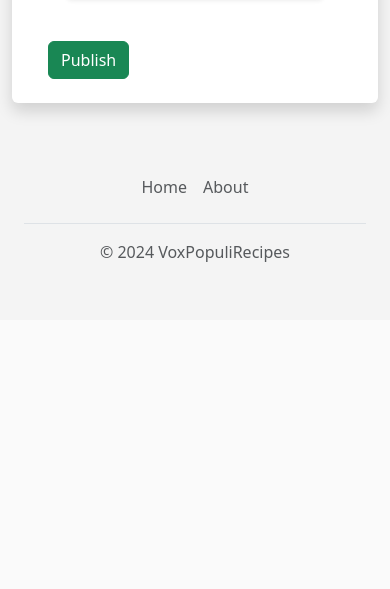
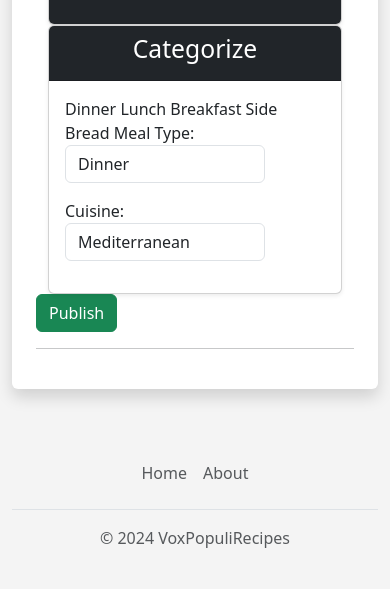
Before and after one commit to louigra/voxpopulirecipes, a Django app: page /submit_recipe/ in a window 390 px wide. Shown: the part 1286-1875 px from the top of the page. Before the commit the page ends 1548 px from the top, so only its background shows below. Run offline with Django 5.2, Linux system fonts and the light colour scheme; a user stored in the database is signed in; data comes from the database, SQL or seed files in the repository; both versions use the stored data as it was before the commit.

Commit message:
adding categorization in editing and submitting

```diff
--- a/mysite/voxpopulirecipes/templates/voxpopulirecipes/recipe.html
+++ b/mysite/voxpopulirecipes/templates/voxpopulirecipes/recipe.html
@@ -10,6 +10,8 @@
         <div class="card-body">
             <p class="mb-1"><strong>Created by:</strong> {{ recipe.creator.username }}</p>
             <p class="mb-0"><strong>Created on:</strong> {{ recipe.pub_date }}</p>
+            <p class="mb-0"><strong>Meal Type:</strong> {{ recipe.mealType }}</p>
+            <p class="mb-0"><strong>Cuisine:</strong> {{ recipe.cuisine }}</p>
         </div>
     </div>
 
--- a/mysite/voxpopulirecipes/templates/voxpopulirecipes/submit_recipe.html
+++ b/mysite/voxpopulirecipes/templates/voxpopulirecipes/submit_recipe.html
@@ -17,9 +17,6 @@
         {% if recipe %}
         <div class="container mt-4">
             <fieldset>
-
-
-
                 <!-- Recipe Title Section -->
                 <div class="card text-center shadow-sm mb-4">
                     <fieldset id="recipe-name-section" class="create_section">
@@ -83,14 +80,25 @@
                                 </div>
                                 <button type="button" class="btn btn-secondary" id="add-instruction">Add another instruction</button>
                             </fieldset>
-                        </fieldset>
+                        </div>
+                    </div>
+                </div>
 
+
+                <div class="row">
+                    <!-- Image Upload Section -->
+                    <div class="col-md-7">
+                        <div class="card shadow-sm">
+                            <div class="card-header text-center bg-dark text-white">
+                                <h2>Upload an Image</h2>
+                            </div>
+                            <div class="card-footer bg-dark text-white">
                                 <div class="row py-4">
                                     <div class="col-lg-6 mx-auto">
                                         <!-- Upload image input -->
                                         <div class="input-group mb-3 px-2 py-2 rounded-pill bg-white shadow-sm">
                                             <input id="upload" type="file" name="image" onchange="readURL(this, 'imageResult');" class="form-control border-0">
-                                    <label id="upload-label" for="upload" class="font-weight-light text-muted">Choose file</label>
+                                            <label id="upload-label" for="upload" class="font-weight-light text-muted"></label>
                                             <div class="input-group-append">
                                                 <label for="upload" class="btn btn-light m-0 rounded-pill px-4">
                                                     <i class="fa fa-cloud-upload mr-2 text-muted"></i>
@@ -100,14 +108,46 @@
                                         </div>
 
                                         <!-- Uploaded image area -->
-                                <p class="font-italic text-white text-center">The image uploaded will be rendered inside the box below.</p>
                                         <div class="image-area mt-4">
                                             <img
                                                 id="imageResult"
                                                 src="{% if recipe and recipe.image %}{{ recipe.image.url }}{% else %}#{% endif %}"
-                                        alt="Uploaded image will appear here"
                                                 class="img-fluid rounded shadow-sm mx-auto d-block"
                                             >
+                                        </div>
+                                    </div>
+                                </div>
+                            </div>
+                        </div>
+                    </div>
+
+                    <!-- Categorize Section -->
+                    <div class="col-md-5">
+                        <div class="card shadow-sm">
+                            <div class="card-header text-center bg-dark text-white">
+                                <h2>Categorize</h2>
+                            </div>
+                            <div class="card-body">
+                                <label for="mealtype">Meal Type:</label>
+                                <select id="mealtype" name="mealtype" class="form-control mb-3" data-live-search="true">
+                                    <option value="" disabled {% if not recipe or not recipe.mealType %}selected{% endif %}>-- Select --</option>
+                                    {% for mealtype in mealtypes %}
+                                    <option value="{{ mealtype.id }}" {% if recipe and recipe.mealType.id == mealtype.id %}selected{% endif %}>
+                                        {{ mealtype.name }}
+                                    </option>
+                                    {% endfor %}
+                                </select>
+
+                                <label for="cuisine">Cuisine:</label>
+                                <select id="cuisine" name="cuisine" class="form-control mb-3" data-live-search="true">
+                                    <option value="" disabled {% if not recipe or not recipe.cuisine %}selected{% endif %}>-- Select --</option>
+                                    {% for cuisine in cuisines %}
+                                    <option value="{{ cuisine.id }}" {% if recipe and recipe.cuisine.id == cuisine.id %}selected{% endif %}>
+                                        {{ cuisine.name }}
+                                    </option>
+                                    {% endfor %}
+                                </select>
+                            </div>
                         </div>
                     </div>
                 </div>
@@ -184,6 +224,14 @@
                     </div>
             </div>
 
+            <div class="row">
+                <!-- Image Upload Section -->
+                <div class="col-md-7">
+                    <div class="card shadow-sm">
+                        <div class="card-header text-center bg-dark text-white">
+                            <h2>Upload an Image</h2>
+                        </div>
+                        <div class="card-footer bg-dark text-white">
                             <div class="row py-4">
                                 <div class="col-lg-6 mx-auto">
                                     <!-- Upload image input -->
@@ -199,23 +247,54 @@
                                     </div>
 
                                     <!-- Uploaded image area -->
-                    <p class="font-italic text-white text-center">The image uploaded will be rendered inside the box below.</p>
                                     <div class="image-area mt-4">
                                         <img
                                             id="imageResult"
                                             src="{% if recipe and recipe.image %}{{ recipe.image.url }}{% else %}#{% endif %}"
-                            alt="Uploaded image will appear here"
                                             class="img-fluid rounded shadow-sm mx-auto d-block"
                                         >
                                     </div>
                                 </div>
                             </div>
-
-            </fieldset>
-            <input type="submit" class="btn btn-success" value="Publish">
+                        </div>
+                    </div>
                 </div>
 
+                <!-- Categorize Section -->
+                <div class="col-md-5">
+                    <div class="card shadow-sm">
+                        <div class="card-header text-center bg-dark text-white">
+                            <h2>Categorize</h2>
+                        </div>
+                        <div class="card-body">
+                        {% for mealtype in mealtypes %}
+                        {{ mealtype.name }}
+                        {% endfor %}
+                            <label for="mealtype">Meal Type:</label>
+                            <select id="mealtype" name="mealtype" class="form-control mb-3">
+                                {% for mealtype in mealtypes %}
+                                <option value="{{ mealtype.id }}">
+                                    {{ mealtype.name }}
+                                </option>
+                                {% endfor %}
+                            </select>
 
+                            <label for="cuisine">Cuisine:</label>
+                            <select id="cuisine" name="cuisine" class="form-control mb-3">
+                                {% for cuisine in cuisines %}
+                                <option value="{{ cuisine.id }}">
+                                    {{ cuisine.name }}
+                                </option>
+                                {% endfor %}
+                            </select>
+                        </div>
+                    </div>
+                </div>
+            </div>
+        </div>
+        <input type="submit" class="btn btn-success" value="Publish">
+        <hr>
+    </div>
 
         {% endif %}
     </form>
--- a/mysite/voxpopulirecipes/views.py
+++ b/mysite/voxpopulirecipes/views.py
@@ -44,6 +44,8 @@ def detail(request, recipe_id):
         })
 
 def submit_recipe(request, recipe_id=None):
+    mealtypes = MealType.objects.all()
+    cuisines = Cuisine.objects.all()
     # If editing, fetch the recipe object
     if recipe_id:
         recipe = get_object_or_404(Recipe, id=recipe_id)
@@ -53,6 +55,8 @@ def submit_recipe(request, recipe_id=None):
     if request.method == 'POST':
         recipe_title = request.POST.get('title')
         recipe_image = request.FILES.get('image')  # Get the uploaded image file
+        recipe_mealtype = request.POST.get('mealtype')
+        recipe_cuisine = request.POST.get('cuisine')
 
         # Check if the title is provided
         if recipe_title:
@@ -61,6 +65,10 @@ def submit_recipe(request, recipe_id=None):
                 recipe.title = recipe_title
                 if recipe_image:
                     recipe.image = recipe_image  # Update the image if a new one is uploaded
+                if recipe_mealtype:
+                    recipe.mealType = MealType.objects.get(id=recipe_mealtype)
+                if recipe_cuisine:
+                    recipe.cuisine = Cuisine.objects.get(id=recipe_cuisine)
                 recipe.save()
 
                 # Handle deleted ingredients and instructions
@@ -79,7 +87,9 @@ def submit_recipe(request, recipe_id=None):
                     title=recipe_title,
                     image=recipe_image,  # Set the uploaded image
                     pub_date=timezone.now(),
-                    creator=request.user
+                    creator=request.user,
+                    mealType=MealType.objects.get(id=recipe_mealtype),
+                    cuisine=Cuisine.objects.get(id=recipe_cuisine)
                 )
 
             # Handle ingredients and instructions (same as your original logic)
@@ -87,7 +97,9 @@ def submit_recipe(request, recipe_id=None):
             if not posted_ingredient_ids:
                 return render(request, 'voxpopulirecipes/submit_recipe.html', {
                     'error_message': 'Recipe must have at least one ingredient.',
-                    'recipe': recipe
+                    'recipe': recipe,
+                    'mealtypes': mealtypes,
+                    'cuisines': cuisines
                 })
 
             for ingredient_id in posted_ingredient_ids:
@@ -122,7 +134,9 @@ def submit_recipe(request, recipe_id=None):
             if not posted_instruction_ids:
                 return render(request, 'voxpopulirecipes/submit_recipe.html', {
                     'error_message': 'Recipe must have at least one instruction.',
-                    'recipe': recipe
+                    'recipe': recipe,
+                    'mealtypes': mealtypes,
+                    'cuisines': cuisines
                 })
 
             for instruction_id in posted_instruction_ids:
@@ -152,11 +166,18 @@ def submit_recipe(request, recipe_id=None):
         else:
             return render(request, 'voxpopulirecipes/submit_recipe.html', {
                 'error_message': 'Recipe name is required.',
-                'recipe': recipe
+                'recipe': recipe,
+                'mealtypes': mealtypes,
+                'cuisines': cuisines
             })
 
     # If it's a GET request, render the form
-    return render(request, 'voxpopulirecipes/submit_recipe.html', {'recipe': recipe})
+
+    return render(request, 'voxpopulirecipes/submit_recipe.html', {
+        'recipe': recipe,
+        'mealtypes': mealtypes,
+        'cuisines': cuisines
+        })
 
 def random_recipe(request):
     random_recipe = Recipe.objects.order_by("?").first()
@@ -167,7 +188,13 @@ def random_recipe(request):
 
 def edit_recipe(request, recipe_id):
     recipe = get_object_or_404(Recipe, pk=recipe_id)
-    return render(request, 'voxpopulirecipes/submit_recipe.html', {'recipe': recipe})
+    mealtypes = MealType.objects.all()
+    cuisines = Cuisine.objects.all()
+    return render(request, 'voxpopulirecipes/submit_recipe.html', {
+        'recipe': recipe,
+        'mealtypes': mealtypes,
+        'cuisines': cuisines
+        })
 
 def delete_recipe(request, recipe_id):
     recipe = get_object_or_404(Recipe, pk=recipe_id)
```
Also changed, not shown: mysite/db.sqlite3. Lines whose indentation alone changed are shown as unchanged.
